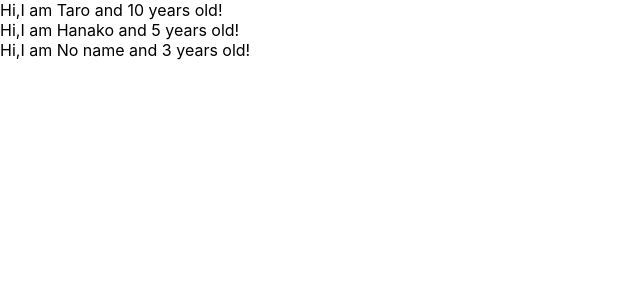
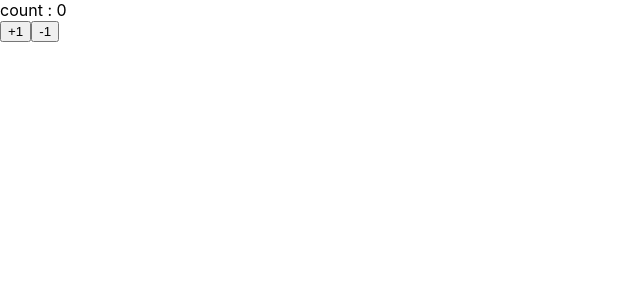
Before and after one commit to toki77/udemy-react-redux-crud-application, a React (Create React App) app: page / in a window 1280 px wide. Shown: the top 300 px of the page, without its empty margins (0-640 px from the left). Built offline with nearby package versions, Linux system fonts and the light colour scheme.

Commit message:
learn state and setState

```diff
--- a/src/App.js
+++ b/src/App.js
@@ -1,32 +1,30 @@
-import React from 'react';
-import PropTypes from 'prop-types';
+import React, { Component } from 'react';
 
-const App = () => {
+const App = () => (<Counter></Counter>)
 
-  const profiles = [
-    { name: "Taro", age: 10 },
-    { name: "Hanako", age: 5 },
-    { name: "No name",age:3 },
-  ]
+class Counter extends Component{
+  constructor(props) {
+    super(props)
+    this.state = {count:0}
+  }
 
-  return (
-    <div>
-      {
-        profiles.map((profile,index) => {
-          return <User name={profile.name} age={profile.age} key={index}/>
-        })
-      }
-    </div>
-  )
-}
+  handlePlusButton = () => {
+    this.setState({count : this.state.count + 1})
+  }
 
-const User = (props) => {
-  return (<div>Hi,I am {props.name} and {props.age} years old!</div>)
-}
+  handleMinusButton = () => {
+    this.setState({count : this.state.count - 1})
+  }
 
-User.propTypes = {
-  name: PropTypes.string,
-  age:PropTypes.number.isRequired
+  render() {
+    return (
+      <>
+        <div>count : {this.state.count}</div>
+        <button onClick={this.handlePlusButton}>+1</button>
+        <button onClick={this.handleMinusButton}>-1</button>
+      </>
+    )
+  }
 }
 
 export default App;
```
